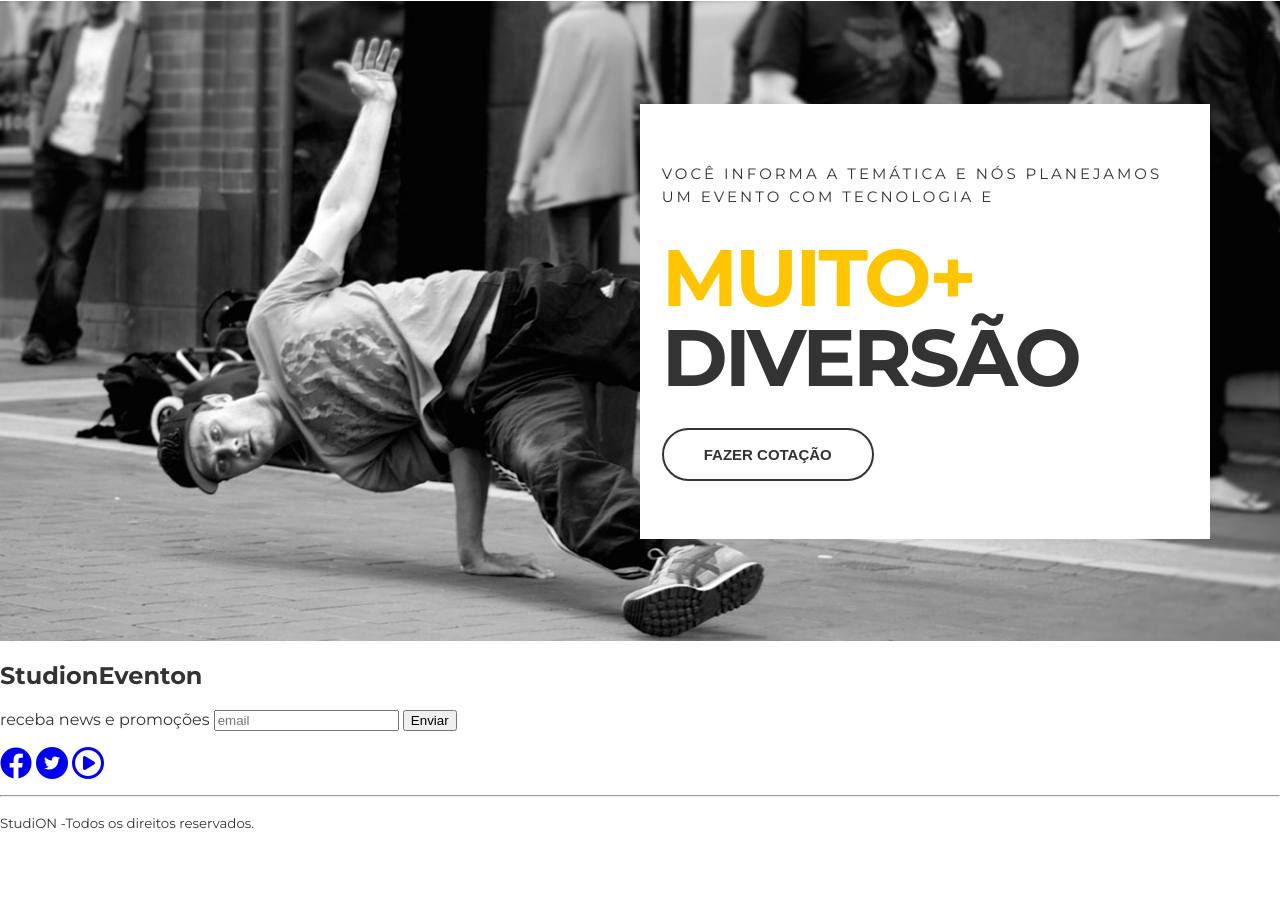
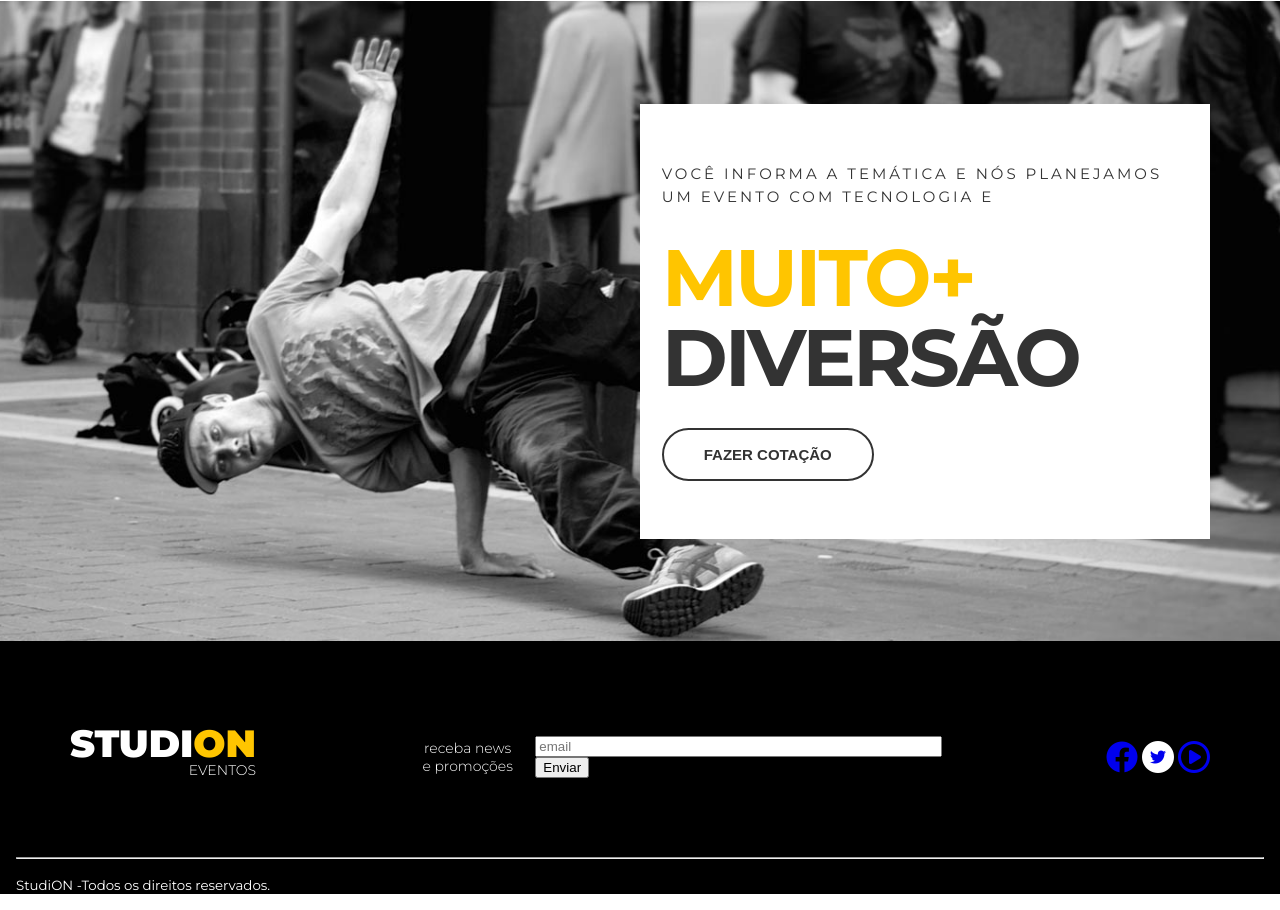
Before and after one commit to Pichitelle/studion, a website: page src/index.html in a window 1280 px wide. Shown: the part 1487-2397 px from the top of the page. Before the commit the page ends 2335 px from the top, so only its background shows below. Drawn offline with Linux system fonts and the light colour scheme.

Commit message:
estilização do footer form, botão email

```diff
--- a/src/index.html
+++ b/src/index.html
@@ -103,20 +103,26 @@
             </main>
 
             <footer class="footer">
-                <h2>Studi<spam>on</spam><span>Eventon</span></h2>
-                <form>
-                    <label>receba news e promoções</label>
-                    <input type="email" placeholder="email">
+                <div class="container footer__container">
+                <h2 class="logo-studion">
+                    Studi<spam class="copy--primary">on</spam>
+                    <span class="logo-studion__subtitle">Eventos</span>
+                </h2>
+                <form class="footer__form">
+                    <label for="email">receba news e promoções</label>
+                <fieldset>
+                    <input id="email" type="email" placeholder="email">
                     <button type="submit">Enviar</button>
+                </fieldset>
                 </form>
-                <ul>
+                <ul class="footer__social">
                     <li><a href="https://facebook.com/" target="_blank">
                         <i class="fab fa-facebook fa-2x"></i>
                     </a></li>
                     <li><a href="https://twitter.com/" target="_blank">
                         <span class="fa-stack fa-1x">
-                            <i class="fas fa-circle fa-stack-2x"></i>
-                            <i class="fab fa-twitter fa-stack-1x fa-inverse"></i>
+                            <i class="fas fa-circle fa-stack-2x fa-inverse"></i>
+                            <i class="fab fa-twitter fa-stack-1x"></i>
                           </span>
 
                     </a></li>
@@ -124,6 +130,7 @@
                         <i class="fa-regular fa-circle-play fa-2x"></i>
                     </a></li>
                 </ul>
+            </div>
                 <hr />
                 <p>
                 <small>Studi<span>ON</span> -Todos os direitos reservados.</small>
--- a/src/style.css
+++ b/src/style.css
@@ -270,3 +270,54 @@ ul {
     border-color: var(--color-copy);
     background-color: unset;
 }
+
+.footer {
+    background-color: #000;
+    color: #fff;
+    padding: 0 1rem;
+}
+
+.footer__container {
+    display: grid;
+    grid-template-columns: repeat(3, auto);
+    align-items: center;
+    padding: 5.25rem 0 3.75rem 0;
+}
+
+.footer .logo-studion {
+    justify-self: start;
+    margin: 0;
+}
+
+.logo-studion__subtitle {
+    display: block;
+}
+
+.footer__form {
+    display: grid;
+    place-items: center;
+    grid-template-columns: 9ch auto;
+    gap: 1.25rem;
+}
+
+.footer__form label {
+    font-size: .875rem;
+    font-weight: 300;
+    text-align: center;
+
+}
+
+.footer__form fieldset {
+    border: none;
+    margin: 0;
+    padding: 0;
+    width: 100%;
+}
+
+.footer__form input {
+    width: 100%;
+}
+
+.footer__social {
+    justify-self: end;
+}
```
